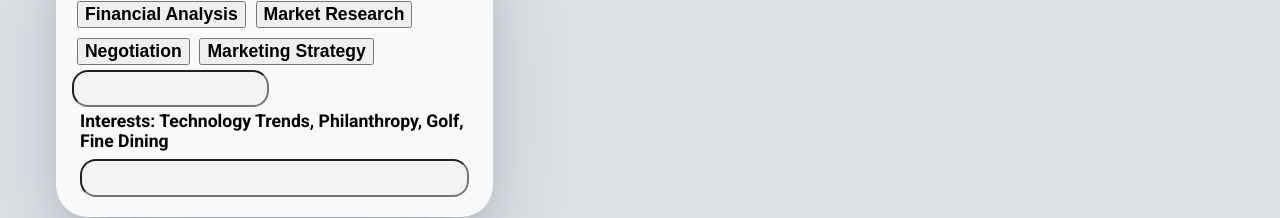
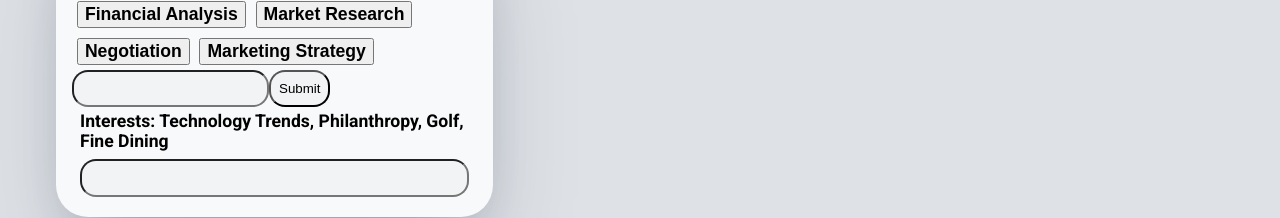
Before and after one commit to akcode2/Resume-Builder, a React (Vite) app: page / in a window 1280 px wide. Shown: the part 1402-1620 px from the top of the page. Built offline with nearby package versions, Linux system fonts and the light colour scheme.

Commit message:
Begin creating skill/interest entry as a dynamic form

```diff
--- a/src/components/Skills.jsx
+++ b/src/components/Skills.jsx
@@ -18,6 +18,7 @@ function Skills({ resume, handleInput, category }) {
             name="skills"
             type="text"
             />
+            <input type="submit"></input>
           </form>
 
 
```
